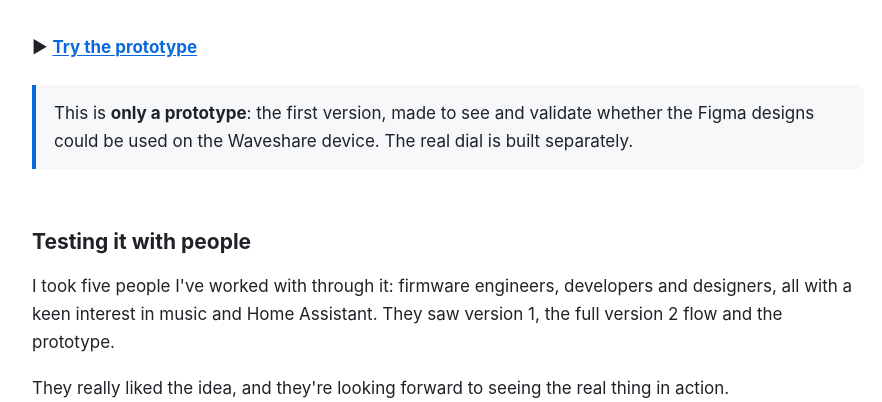
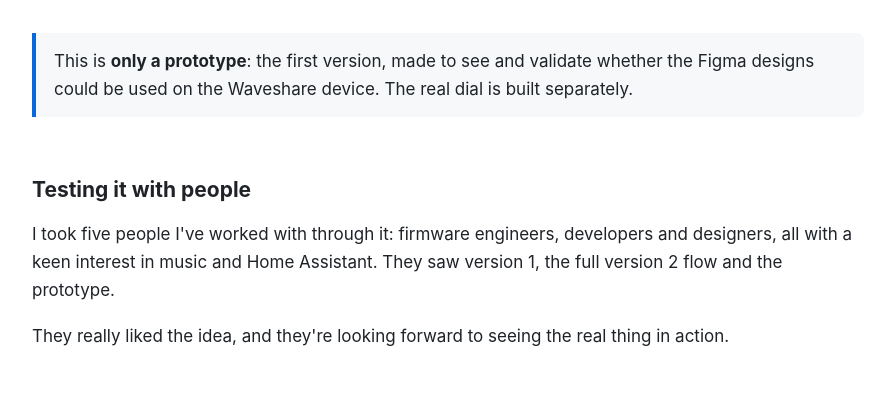
Before and after one commit to sygad/music-assistant-smart-dial, a plain HTML site: page index.html in a window 1280 px wide. Shown: the part 11598-12000 px from the top of the page, without its empty margins (192-1074 px from the left). Drawn offline with Linux system fonts and the light colour scheme.

Commit message:
The prototype's demo is retired; the story keeps its picture
Co-Authored-By: Claude Opus 5.5 <noreply@anthropic.com>

```diff
--- a/index.html
+++ b/index.html
@@ -226,7 +226,6 @@ footer { margin-top: 96px; padding-top: 24px; border-top: 1px solid var(--line);
 <h3>The prototype</h3>
 <p>An early interactive prototype explored the screens and how the dial and touch would work. It was built in the browser and on the knob itself at the same time: the browser version to try ideas quickly, the knob to check that the Figma designs really worked on the Waveshare hardware.</p>
 <figure><a class="zoom" href="images/16-prototype.jpg"><img src="images/16-prototype.jpg" alt="The prototype in the browser: the round screen on Now Playing with an album cover and the volume arc, beside a panel of screens, a virtual rotary encoder, touch gestures and the current state"></a><figcaption>The prototype on Now Playing. The panel on the right stands in for the knob: jump to any screen, turn the encoder, swipe and tap.</figcaption></figure>
-<p>▶ <strong><a href="https://sygad.github.io/rotary-dial-media-prototype/" target="_blank" rel="noopener">Try the prototype</a></strong></p>
 <blockquote>
 <p>This is <strong>only a prototype</strong>: the first version, made to see and validate whether the Figma designs could be used on the Waveshare device. The real dial is built separately.</p>
 </blockquote>
```
Also changed, not shown: 1 other file.
